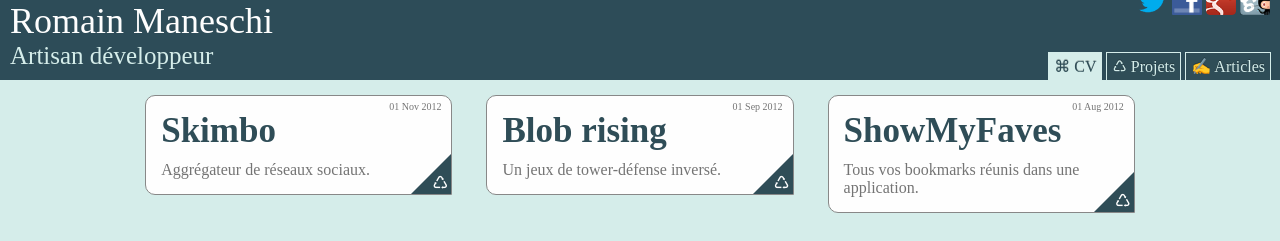
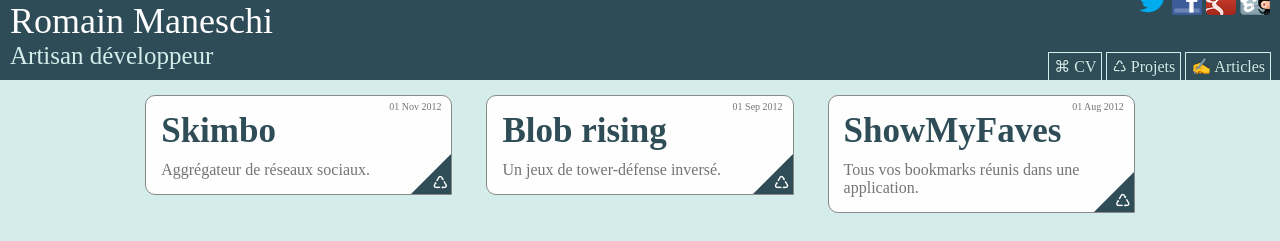
Before and after one commit to manland/manland.github.com, a Jekyll site: the page built from index.html, in a window 1280 px wide. Shown: the top 241 px of the page. Built offline with Jekyll 4.4.1, drawn with Linux system fonts in a browser that asks for light colours.

Commit message:
4em test for tab

```diff
--- a/_layouts/default.html
+++ b/_layouts/default.html
@@ -25,9 +25,11 @@
      <div class="title">Romain Maneschi</div>
       <div class="sub-presentation">Artisan développeur</div>
       <nav>
-        {{% if page.categories contains "cv" %}}
+        {% if page.categories contains "cv" %}
           <a href="/cv.html" class="btn-selected">⌘ CV</a>
-        {{% endif %}}
+        {% else %}
+          <a href="/cv.html" class="btn">⌘ CV</a>
+        {% endif %}
         <a href="/projets.html" class="btn">♺ Projets</a>
         <a href="/articles.html" class="btn">✍ Articles</a>
         <a href="/contact.html" class="btn social-network-tab">Contact</a>
```
